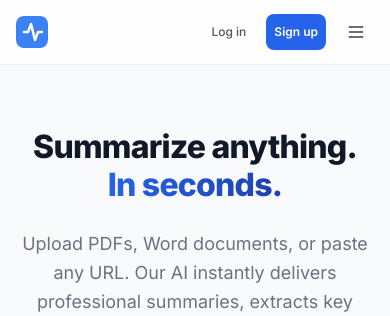
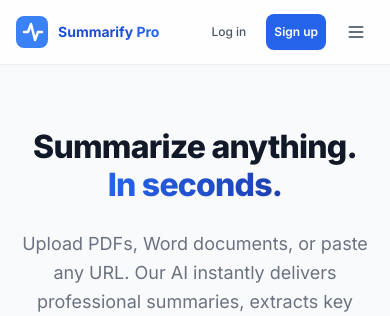
Before and after one commit to shenchuanchao/summarify-pro, a Flask app: page / in a window 390 px wide. Shown: the top 316 px of the page. Run offline with Flask 3, Linux system fonts and the light colour scheme; some libraries are stand-ins or nearby versions.

Commit message:
fix: show title on mobile navbar, hide Sign out on mobile, show user in mobile menu

```diff
--- a/templates/_navbar.html
+++ b/templates/_navbar.html
@@ -6,7 +6,7 @@
             <!-- Left: Logo -->
             <a href="/" class="flex items-center gap-2.5 font-bold text-xl text-brand-700 shrink-0">
                 <svg class="w-8 h-8" viewBox="0 0 32 32" fill="none"><rect width="32" height="32" rx="8" fill="url(#g)"/><path d="M8 16h4l3-8 4 16 3-8h4" stroke="#fff" stroke-width="2.5" stroke-linecap="round" stroke-linejoin="round"/><defs><linearGradient id="g" x1="0" y1="0" x2="32" y2="32"><stop stop-color="#3b82f6"/><stop offset="1" stop-color="#1d4ed8"/></linearGradient></defs></svg>
-                <span class="hidden sm:inline">Summarify <span class="text-brand-600">Pro</span></span>
+                <span class="text-sm sm:text-xl">Summarify <span class="text-brand-600">Pro</span></span>
             </a>
 
             <!-- Center: Nav Links (desktop only) -->
@@ -30,7 +30,7 @@
                     <span id="plan-badge" class="hidden text-xs font-medium bg-amber-50 text-amber-700 px-2 sm:px-3 py-1 rounded-full border border-amber-200">⭐ Premium</span>
                     <span id="usage-badge" class="hidden text-xs font-medium bg-brand-50 text-brand-700 px-2 sm:px-3 py-1 rounded-full border border-brand-200 truncate"></span>
                     <span id="user-email" class="hidden sm:inline text-sm text-gray-600 font-medium max-w-[140px] truncate"></span>
-                    <button onclick="logout()" class="text-sm text-gray-500 hover:text-red-500 transition-colors py-2">Sign out</button>
+                    <button onclick="logout()" class="hidden sm:inline-flex text-sm text-gray-500 hover:text-red-500 transition-colors py-2">Sign out</button>
                 </div>
 
                 <!-- Mobile Hamburger -->
--- a/templates/_navbar_simple.html
+++ b/templates/_navbar_simple.html
@@ -6,7 +6,7 @@
             <!-- Left: Logo -->
             <a href="/" class="flex items-center gap-2.5 font-bold text-xl text-brand-700 shrink-0">
                 <svg class="w-8 h-8" viewBox="0 0 32 32" fill="none"><rect width="32" height="32" rx="8" fill="url(#g)"/><path d="M8 16h4l3-8 4 16 3-8h4" stroke="#fff" stroke-width="2.5" stroke-linecap="round" stroke-linejoin="round"/><defs><linearGradient id="g" x1="0" y1="0" x2="32" y2="32"><stop stop-color="#3b82f6"/><stop offset="1" stop-color="#1d4ed8"/></linearGradient></defs></svg>
-                <span class="hidden sm:inline">Summarify <span class="text-brand-600">Pro</span></span>
+                <span class="text-sm sm:text-xl">Summarify <span class="text-brand-600">Pro</span></span>
             </a>
 
             <!-- Center: Nav Links (desktop only) -->
```
